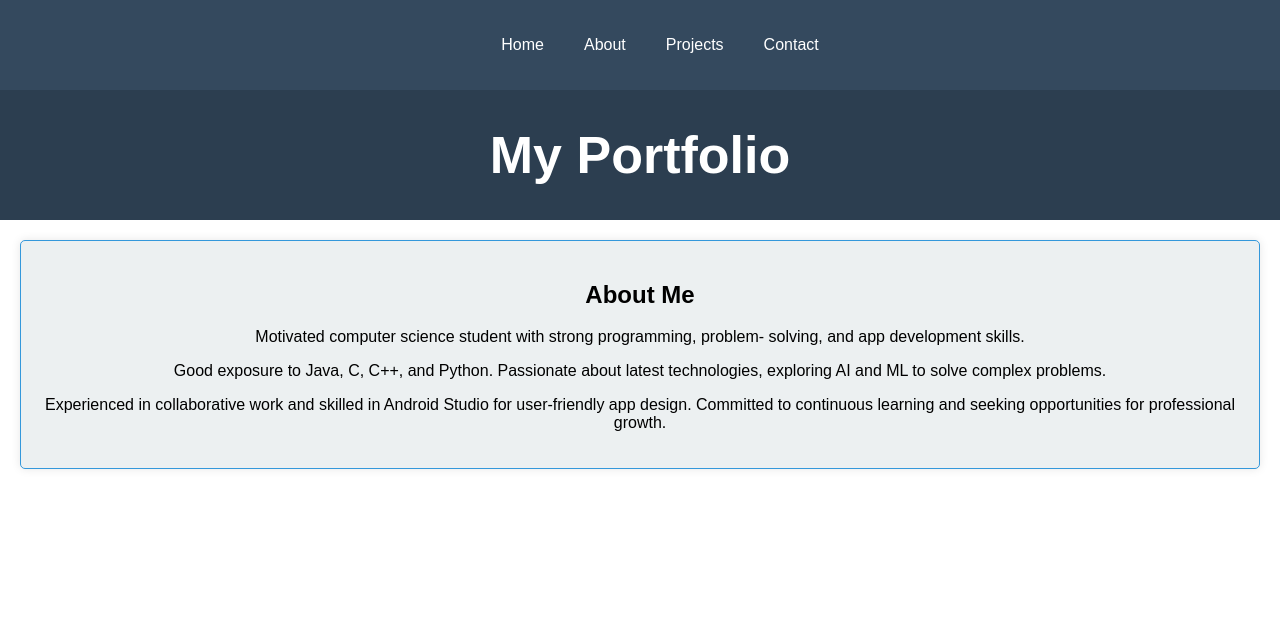
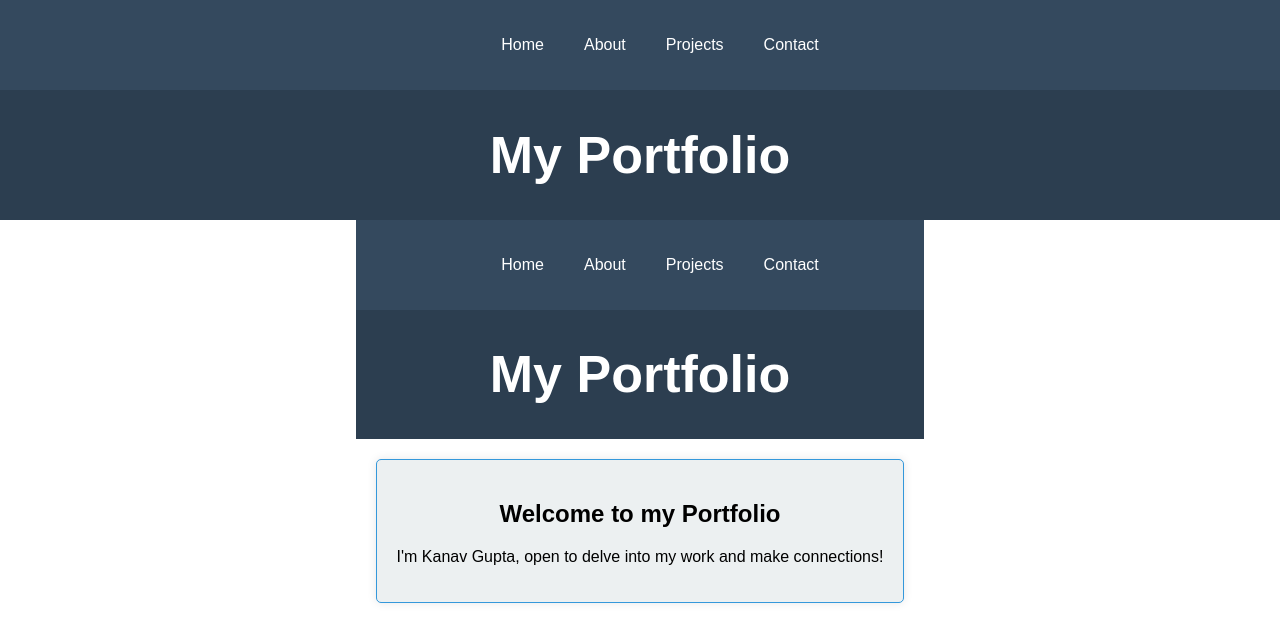
Before and after one commit to kanav410/react-task-six, a React (Create React App) app: page / in a window 1280 px wide. Both pictures are taken after a click on the item "About". Shown: the top 642 px of the page. Built offline with nearby package versions, Linux system fonts and the light colour scheme.

Commit message:
Update About.js

```diff
--- a/src/About.js
+++ b/src/About.js
@@ -1,14 +1,40 @@
-import React from "react";
+import React, { useState } from "react";
+import "./styles.css";
+import About from "./About";
+import Projects from "./Projects";
+import Contact from "./Contact";
+import Navigation from "./Navigation";
 
-const About = () => {
+function App() {
+  const [page, setPage] = useState("home");
+
+  const renderPage = () => {
+    switch (page) {
+      case "about":
+        return <About />;
+      case "projects":
+        return <Projects />;
+      case "contact":
+        return <Contact />;
+      default:
+        return (
+          <div className="home">
+            <h2>Welcome to my Portfolio</h2>
+            <p>I'm Kanav Gupta, open to delve into my work and make connections!</p>
+          </div>
+        );
+    }
+  };
+
   return (
-    <div className="section">
-      <h2>About Me</h2>
-      <p>Motivated computer science student with strong programming, problem- solving, and app development skills.</p>
-        <p> Good exposure to Java, C, C++, and Python. Passionate about latest technologies, exploring AI and ML to solve complex problems.</p>
-        <p> Experienced in collaborative work and skilled in Android Studio for user-friendly app design. Committed to continuous learning and seeking opportunities for professional growth.</p>
+    <div className="App">
+      <Navigation setPage={setPage} />
+      <header className="App-header">
+        <h1>My Portfolio</h1>
+      </header>
+      <main>{renderPage()}</main>
     </div>
   );
-};
+}
 
-export default About;
+export default App;
```
